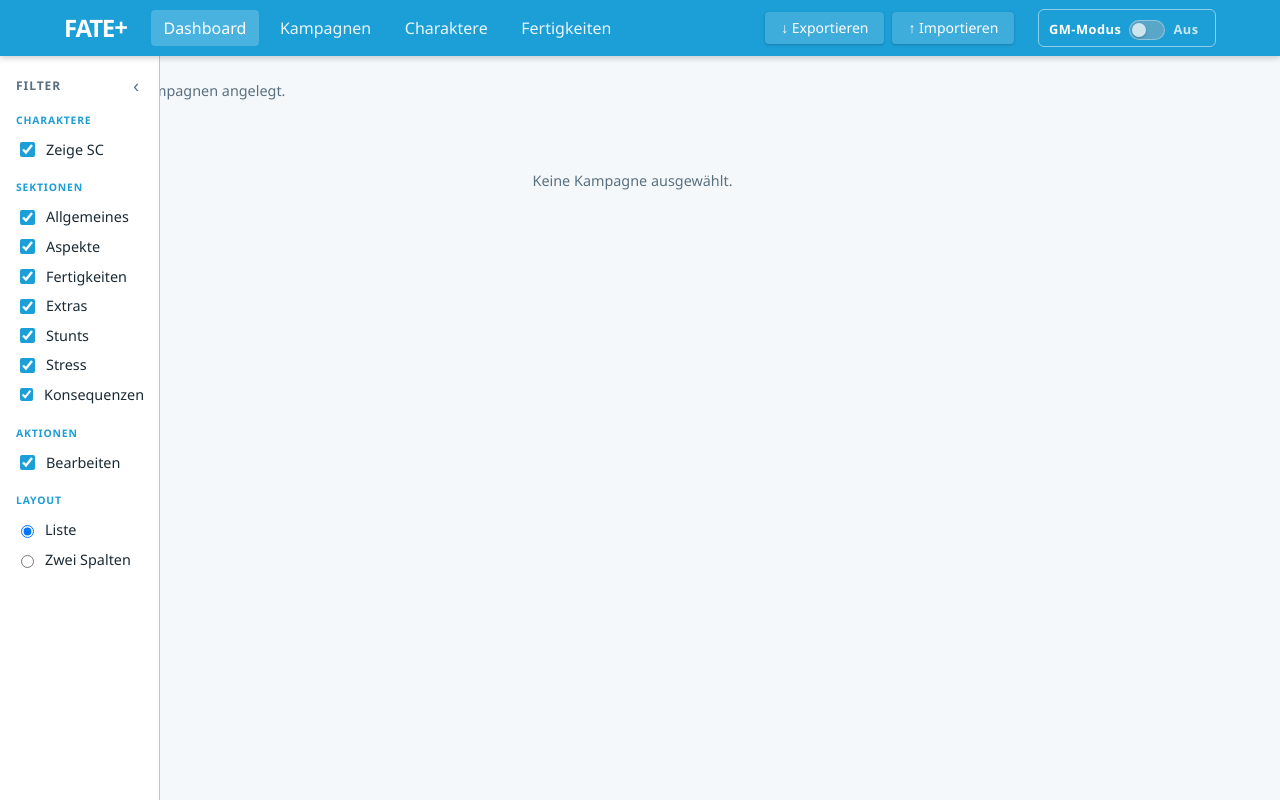
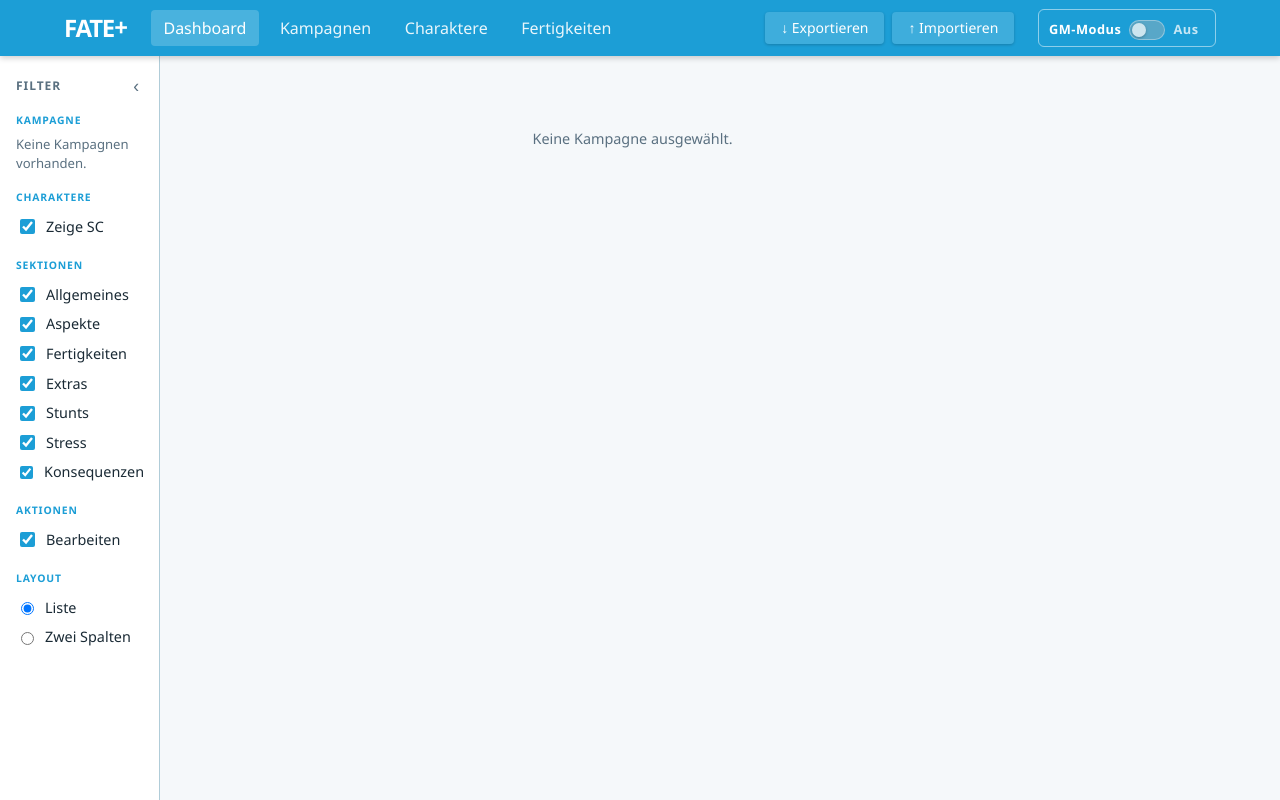
Before and after one commit to timengel/fate-copilot, a Vue app: page /dashboard in a window 1280 px wide. Built offline with nearby package versions, Linux system fonts and the light colour scheme.

Commit message:
feat: improve campaign selection in dashboard

```diff
--- a/src/views/DashboardView.vue
+++ b/src/views/DashboardView.vue
@@ -34,14 +34,18 @@ const visibleSections = useSessionStorage('dashboard-sections', {
   gmNotes: true,
 })
 
+const allCampaigns = computed(() =>
+  gmModeStore.isGMMode
+    ? campaignsStore.campaigns
+    : campaignsStore.campaigns.filter(c => c.status === 'active')
+)
+
 watchEffect(() => {
-  if (!selectedCampaignId.value) {
-    const first = campaignsStore.activeCampaigns[0]
-    if (first) selectedCampaignId.value = first.id
+  const visible = allCampaigns.value
+  if (!selectedCampaignId.value || !visible.find(c => c.id === selectedCampaignId.value)) {
+    selectedCampaignId.value = visible[0]?.id ?? null
   }
 })
-
-const allCampaigns = computed(() => campaignsStore.campaigns)
 
 const allCharactersInCampaign = computed(() =>
   selectedCampaignId.value
@@ -107,6 +111,19 @@ onUnmounted(() => {
       </div>
 
       <div v-show="!sidebarCollapsed">
+        <div class="sidebar-group">
+          <div class="sidebar-group-label">Kampagne</div>
+          <div v-if="allCampaigns.length === 0" class="campaign-select-empty">
+            Keine Kampagnen vorhanden.
+          </div>
+          <select v-else v-model="selectedCampaignId" class="campaign-select">
+            <option :value="null" disabled>Wählen…</option>
+            <option v-for="campaign in allCampaigns" :key="campaign.id" :value="campaign.id">
+              {{ campaign.name }}
+            </option>
+          </select>
+        </div>
+
         <div class="sidebar-group">
           <div class="sidebar-group-label">Charaktere</div>
           <label class="filter-label">
@@ -177,20 +194,20 @@ onUnmounted(() => {
       </div>
     </aside>
 
-    <div class="dashboard-header">
-      <div v-if="allCampaigns.length === 0" class="campaign-select-empty">
-        Noch keine Kampagnen angelegt.
-      </div>
-      <select v-else v-model="selectedCampaignId" class="campaign-select">
-        <option :value="null" disabled>Kampagne wählen…</option>
-        <option v-for="campaign in allCampaigns" :key="campaign.id" :value="campaign.id">
-          {{ campaign.name }}
-        </option>
-      </select>
-    </div>
-
     <!-- Inline filters for small screens -->
     <div class="dashboard-filters-inline">
+      <div class="filters-inline-row">
+        <span class="filters-inline-label">Kampagne:</span>
+        <div v-if="allCampaigns.length === 0" class="campaign-select-empty">
+          Keine Kampagnen vorhanden.
+        </div>
+        <select v-else v-model="selectedCampaignId" class="campaign-select-inline">
+          <option :value="null" disabled>Wählen…</option>
+          <option v-for="campaign in allCampaigns" :key="campaign.id" :value="campaign.id">
+            {{ campaign.name }}
+          </option>
+        </select>
+      </div>
       <div class="filters-inline-row">
         <span class="filters-inline-label">Charaktere:</span>
         <label class="filter-label">
@@ -294,20 +311,16 @@ onUnmounted(() => {
   width: 100%;
 }
 
-.dashboard-header {
-  margin-bottom: 1.25rem;
-}
-
 .campaign-select {
   width: 100%;
-  max-width: 400px;
-  padding: 0.5rem 0.75rem;
-  font-size: 1rem;
+  padding: 0.3rem 0.4rem;
+  font-size: 0.85rem;
   border: 1px solid var(--fate-border);
-  border-radius: 6px;
+  border-radius: 4px;
   background: var(--fate-white);
   color: var(--fate-text);
   cursor: pointer;
+  margin-top: 0.25rem;
 }
 
 .campaign-select:focus {
@@ -315,9 +328,27 @@ onUnmounted(() => {
   outline-offset: 2px;
 }
 
+.campaign-select-inline {
+  flex: 1;
+  min-width: 0;
+  padding: 0.25rem 0.4rem;
+  font-size: 0.85rem;
+  border: 1px solid var(--fate-border);
+  border-radius: 4px;
+  background: var(--fate-white);
+  color: var(--fate-text);
+  cursor: pointer;
+}
+
+.campaign-select-inline:focus {
+  outline: 2px solid var(--fate-blue);
+  outline-offset: 2px;
+}
+
 .campaign-select-empty {
   color: var(--fate-text-light);
-  font-size: 0.9rem;
+  font-size: 0.82rem;
+  margin-top: 0.25rem;
 }
 
 .dashboard-sidebar {
```
